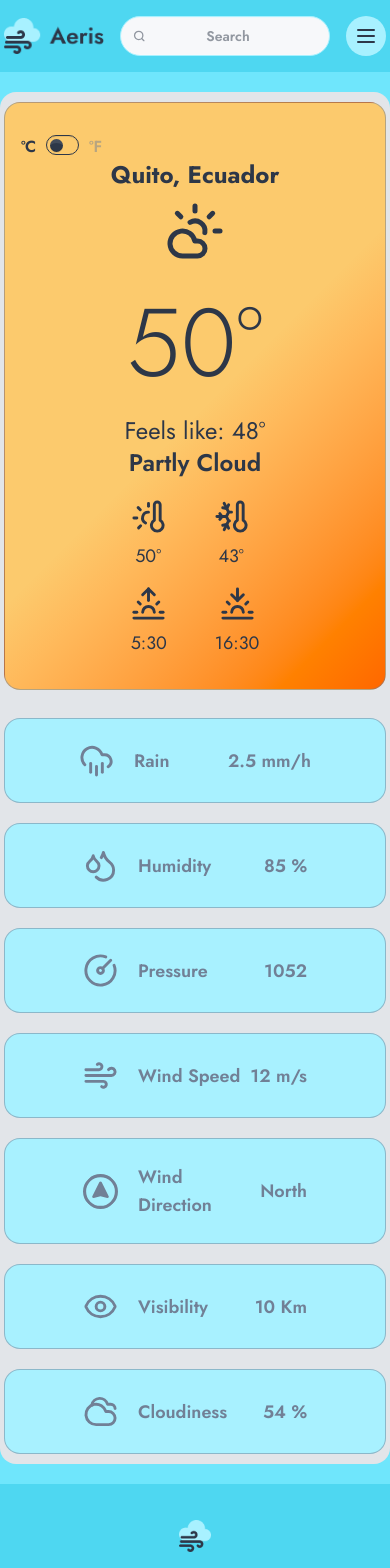
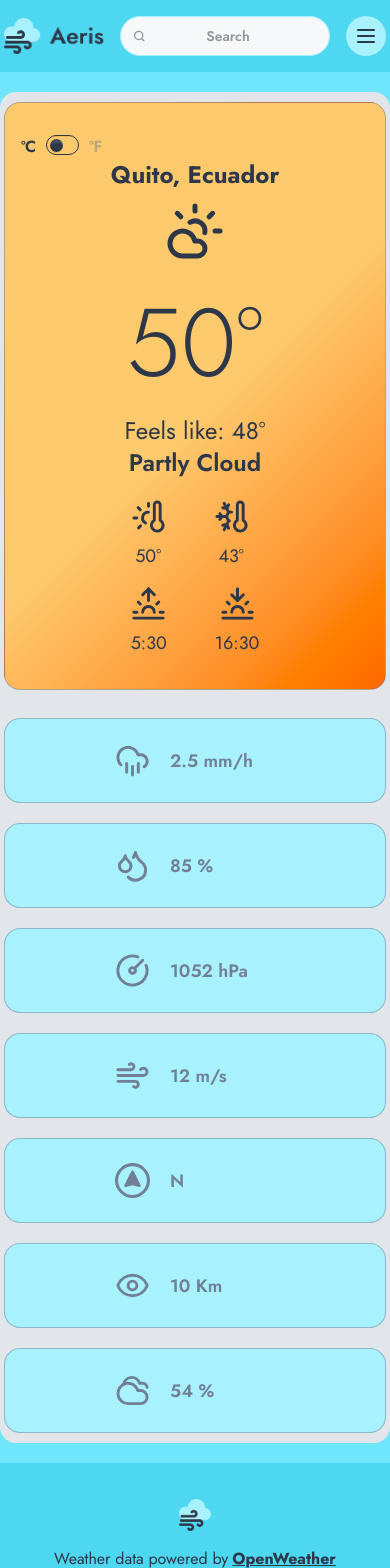
Before and after one commit to ElyRiven/aeris-weather-web, an Angular app: page /location in a window 390 px wide. Shown: the top 1568 px of the page. Built offline with nearby package versions, Linux system fonts and the light colour scheme.

Commit message:
Adding custom breakpoint and finishing secondary weather section responsive design

```diff
--- a/src/app/web-front/pages/location-page/location-page.component.html
+++ b/src/app/web-front/pages/location-page/location-page.component.html
@@ -273,7 +273,7 @@
       class="w-full h-fit border border-secondary-content/50 rounded-box bg-accent py-6 sm:col-span-2"
     >
       <div
-        class="flex flex-row items-center justify-center gap-5 w-58 sm:w-100 mx-auto text-secondary-content transition-all"
+        class="flex flex-row items-center justify-center gap-5 w-40 xs:w-58 sm:w-100 mx-auto text-secondary-content transition-all"
       >
         <svg
           xmlns="http://www.w3.org/2000/svg"
@@ -295,7 +295,7 @@
         <div
           class="flex flex-row justify-between items-center w-full font-semibold text-lg"
         >
-          <span>Rain</span>
+          <span class="hidden xs:inline">Rain</span>
           <div><span>2.5</span><span> mm/h</span></div>
         </div>
       </div>
@@ -305,7 +305,7 @@
       class="w-full h-fit border border-secondary-content/50 rounded-box bg-accent py-6"
     >
       <div
-        class="flex flex-row items-center justify-center gap-5 w-56 lg:w-100 mx-auto text-secondary-content transition-all"
+        class="flex flex-row items-center justify-center gap-5 w-40 xs:w-56 lg:w-100 mx-auto text-secondary-content transition-all"
       >
         <svg
           xmlns="http://www.w3.org/2000/svg"
@@ -329,7 +329,7 @@
         <div
           class="flex flex-row justify-between items-center w-full font-semibold text-lg"
         >
-          <span>Humidity</span>
+          <span class="hidden xs:inline">Humidity</span>
           <div><span>85</span><span> %</span></div>
         </div>
       </div>
@@ -338,7 +338,7 @@
       class="w-full h-fit border border-secondary-content/50 rounded-box bg-accent py-6"
     >
       <div
-        class="flex flex-row items-center justify-center gap-5 w-56 lg:w-100 mx-auto text-secondary-content transition-all"
+        class="flex flex-row items-center justify-center gap-5 w-40 xs:w-56 lg:w-100 mx-auto text-secondary-content transition-all"
       >
         <svg
           xmlns="http://www.w3.org/2000/svg"
@@ -359,8 +359,8 @@
         <div
           class="flex flex-row justify-between items-center w-full font-semibold text-lg"
         >
-          <span>Pressure</span>
-          <div><span>1052</span><span class="hidden sm:inline"> hPa</span></div>
+          <span class="hidden xs:inline">Pressure</span>
+          <div><span>1052</span><span> hPa</span></div>
         </div>
       </div>
     </div>
@@ -368,7 +368,7 @@
       class="w-full h-fit border border-secondary-content/50 rounded-box bg-accent py-6"
     >
       <div
-        class="flex flex-row items-center justify-center gap-5 w-56 lg:w-100 mx-auto text-secondary-content transition-all"
+        class="flex flex-row items-center justify-center gap-5 w-40 xs:w-56 lg:w-100 mx-auto text-secondary-content transition-all"
       >
         <svg
           xmlns="http://www.w3.org/2000/svg"
@@ -389,7 +389,7 @@
         <div
           class="flex flex-row justify-between items-center w-full font-semibold text-lg"
         >
-          <span>Wind Speed</span>
+          <span class="hidden xs:inline">Wind Speed</span>
           <div><span>12</span><span> m/s</span></div>
         </div>
       </div>
@@ -398,7 +398,7 @@
       class="w-full h-fit border border-secondary-content/50 rounded-box bg-accent py-6"
     >
       <div
-        class="flex flex-row items-center justify-center gap-5 w-56 lg:w-100 mx-auto text-secondary-content transition-all"
+        class="flex flex-row items-center justify-center gap-5 w-40 xs:w-56 lg:w-100 mx-auto text-secondary-content transition-all"
       >
         <svg
           xmlns="http://www.w3.org/2000/svg"
@@ -417,8 +417,11 @@
         <div
           class="flex flex-row justify-between items-center w-full font-semibold text-lg"
         >
-          <span>Wind Direction</span>
-          <div><span>North</span></div>
+          <span class="hidden xs:inline">Wind Direction</span>
+          <div>
+            <span class="hidden lg:inline">North</span
+            ><span class="lg:hidden">N</span>
+          </div>
         </div>
       </div>
     </div>
@@ -426,7 +429,7 @@
       class="w-full h-fit border border-secondary-content/50 rounded-box bg-accent py-6"
     >
       <div
-        class="flex flex-row items-center justify-center gap-5 w-56 lg:w-100 mx-auto text-secondary-content transition-all"
+        class="flex flex-row items-center justify-center gap-5 w-40 xs:w-56 lg:w-100 mx-auto text-secondary-content transition-all"
       >
         <svg
           xmlns="http://www.w3.org/2000/svg"
@@ -448,7 +451,7 @@
         <div
           class="flex flex-row justify-between items-center w-full font-semibold text-lg"
         >
-          <span>Visibility</span>
+          <span class="hidden xs:inline">Visibility</span>
           <div><span>10</span><span> Km</span></div>
         </div>
       </div>
@@ -457,7 +460,7 @@
       class="w-full h-fit border border-secondary-content/50 rounded-box bg-accent py-6"
     >
       <div
-        class="flex flex-row items-center justify-center gap-5 w-56 lg:w-100 mx-auto text-secondary-content transition-all"
+        class="flex flex-row items-center justify-center gap-5 w-40 xs:w-56 lg:w-100 mx-auto text-secondary-content transition-all"
       >
         <svg
           xmlns="http://www.w3.org/2000/svg"
@@ -477,7 +480,7 @@
         <div
           class="flex flex-row justify-between items-center w-full font-semibold text-lg"
         >
-          <span>Cloudiness</span>
+          <span class="hidden xs:inline">Cloudiness</span>
           <div><span>54</span><span> %</span></div>
         </div>
       </div>
--- a/src/styles.css
+++ b/src/styles.css
@@ -8,6 +8,8 @@
 
 /** Tailwind Fonts & Animations */
 @theme {
+  --breakpoint-xs: 25rem;
+
   --sunny-gradient: 135deg, oklch(0.8647 0.1247 81.37) 52%,
     oklch(70% 0.213 47.604) 100%;
 
```
